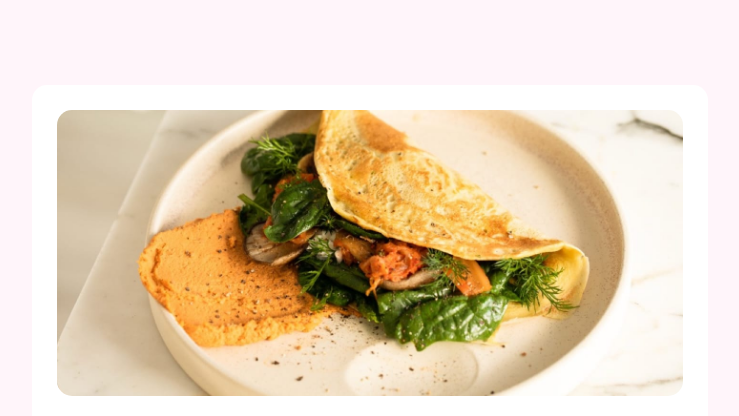
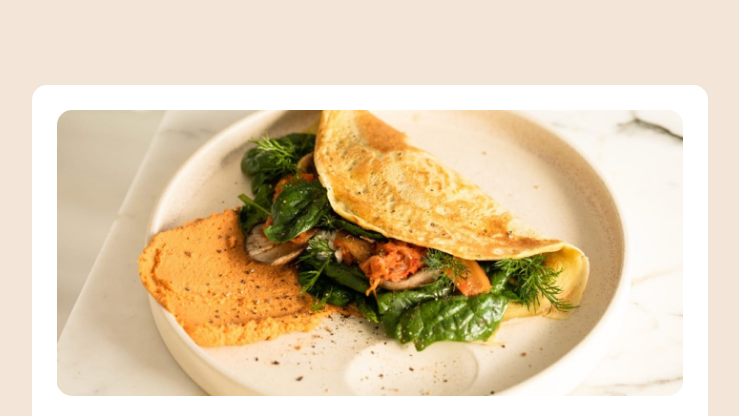
Before and after one commit to Alsisiii/Recipe, a plain HTML site: page index.html in a window 1280 px wide. Shown: the top 416 px of the page, without its empty margins (270-1009 px from the left). Drawn offline with Linux system fonts and the light colour scheme.

Commit message:
Final Editing Final

```diff
--- a/css/main.css
+++ b/css/main.css
@@ -38,7 +38,7 @@ html {
 }
 
 body {
-    background-color: var(--Rose50);
+    background-color: hsl(30, 54%, 90%);
     font-family: "Outfit", sans-serif;
     font-optical-sizing: auto;
     font-style: normal;
```
